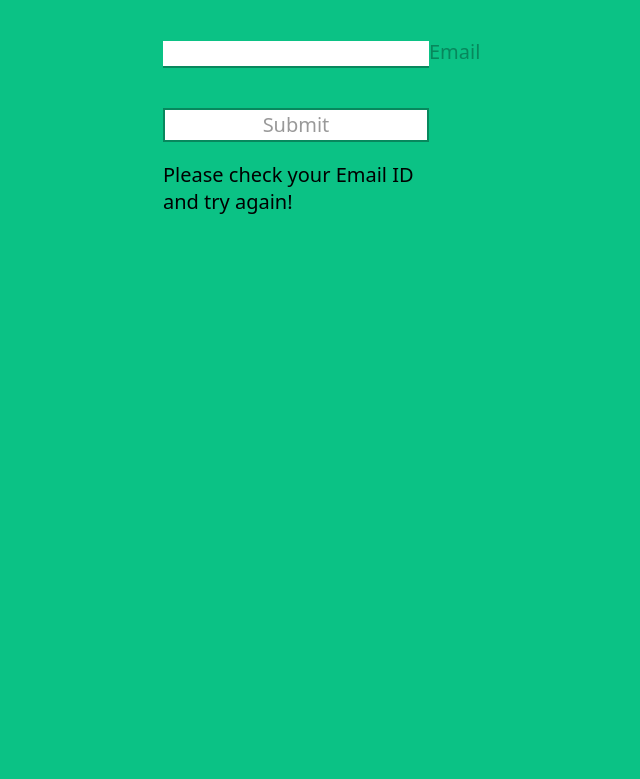
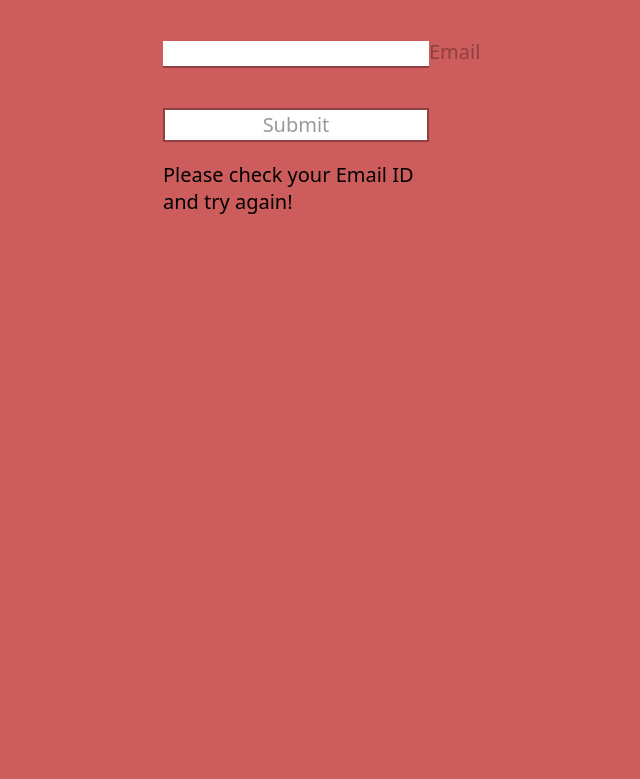
Before and after one commit to SasankYadati/UTXO-balance-Boardwalk, a Flask app: template templates/index.html in a window 1280 px wide. Shown: the top 779 px of the page, without its empty margins (344-984 px from the left). Run offline with Flask 2, Linux system fonts and the light colour scheme; the template is opened without the code that fills it, so the values that code supplies are empty.

Commit message:
Add files via upload

```diff
--- a/static/index.css
+++ b/static/index.css
@@ -1,8 +1,8 @@
 body {
     font-size: 20px;
     font-family: system-ui, Helvetica, Arial, sans-serif;
-    background-color: rgb(11, 194, 133);
-  }
+    background-color: indianred;
+    }
 
   form {
     width: 300px;
```
